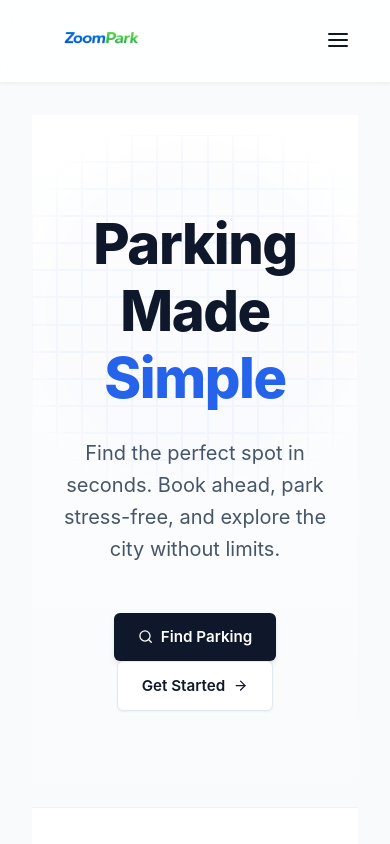
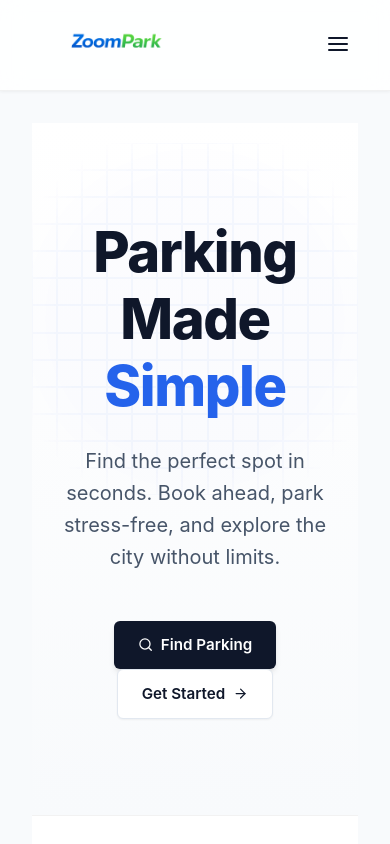
Before and after one commit to Prathmesh1901/zoonpark, a React (Vite) app in the folder frontend/: page / in a window 390 px wide. Shown: the top 844 px of the page. Built offline with nearby package versions, Linux system fonts and the light colour scheme; no server answers.

Commit message:
Increase logo size

```diff
--- a/frontend/src/styles/main.css
+++ b/frontend/src/styles/main.css
@@ -117,8 +117,8 @@ button {
 }
 
 .nav-logo-img {
-  width: 170px;
-  height: 58px;
+  width: 230px;
+  height: 76px;
   object-fit: cover;
   object-position: center;
   border-radius: var(--radius-md);
@@ -593,8 +593,8 @@ textarea:focus {
   }
 
   .nav-logo-img {
-    width: 140px;
-    height: 50px;
+    width: 170px;
+    height: 58px;
   }
 }
 
@@ -797,8 +797,8 @@ textarea:focus {
 }
 
 .footer-logo {
-  width: 180px;
-  height: 62px;
+  width: 240px;
+  height: 80px;
   object-fit: cover;
   object-position: center;
   margin-bottom: 1.5rem;
```
